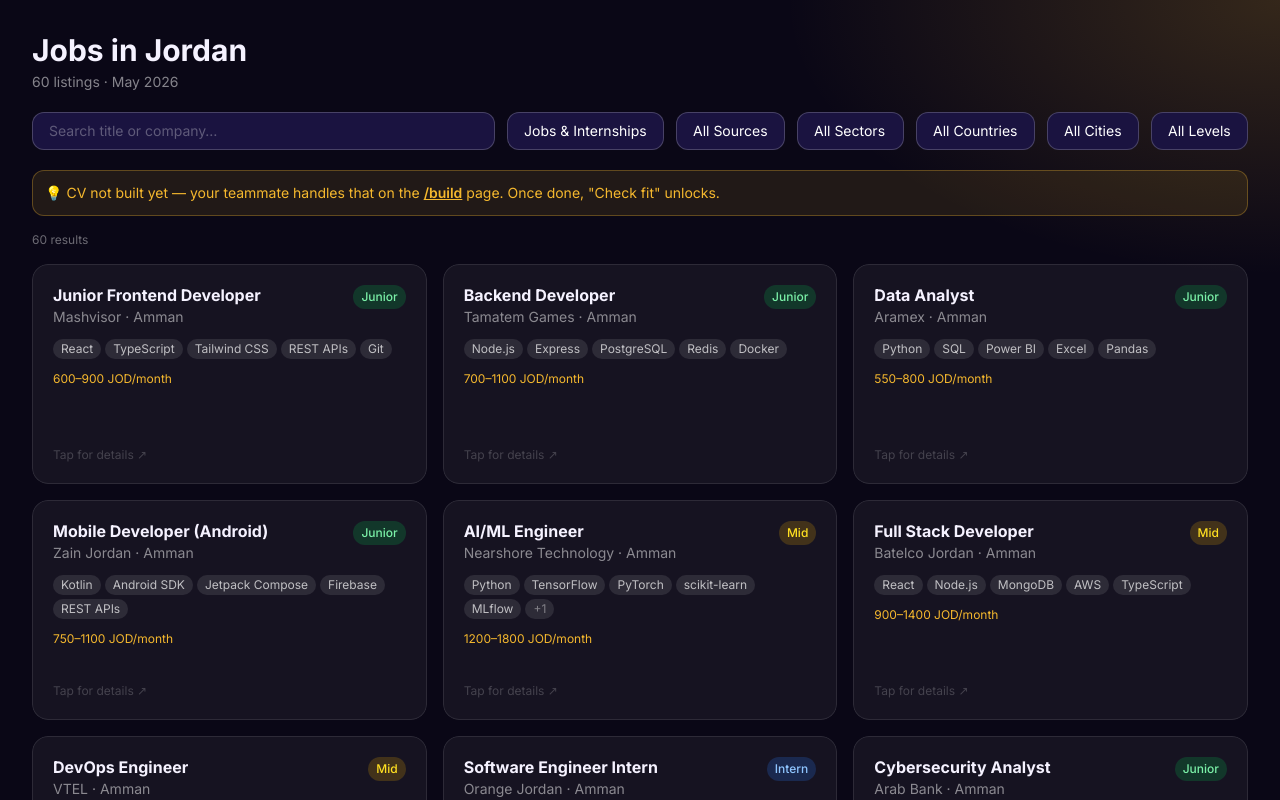
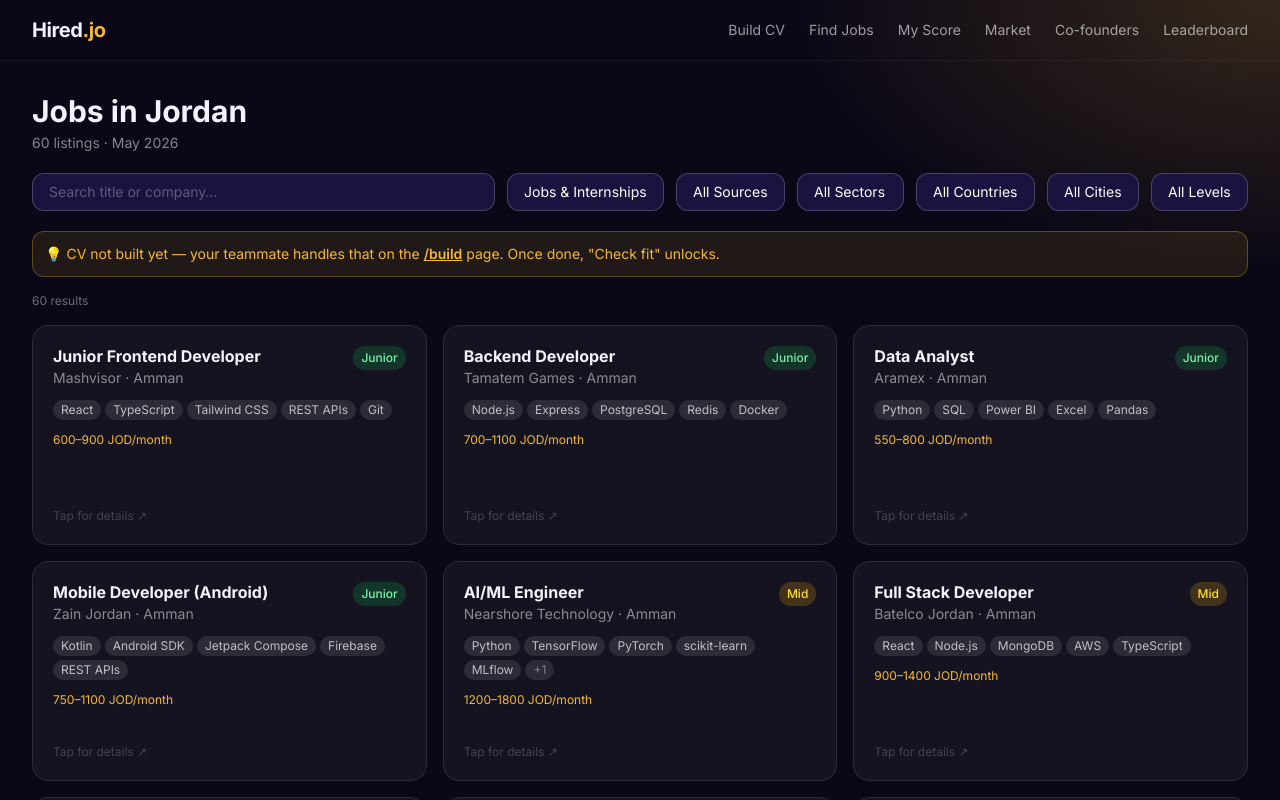
Before and after one commit to Husamalj/hired-jo, a Next.js app: page /jobs in a window 1280 px wide. Shown: the top 800 px of the page. Built offline with nearby package versions, Linux system fonts and the light colour scheme.

Commit message:
feat(nav): add Navbar to all pages; fix LIVE badge; rewrite TRACK_B_DONE.md for teammates

```diff
--- a/app/cofounder/page.tsx
+++ b/app/cofounder/page.tsx
@@ -1,5 +1,6 @@
 "use client";
 import { useState } from "react";
+import { Navbar } from "@/components/Navbar";
 
 type Match = {
   id: number;
@@ -62,7 +63,9 @@ export default function CofounderPage() {
   }
 
   return (
-    <main className="px-8 py-8 max-w-2xl mx-auto">
+    <>
+      <Navbar />
+      <main className="px-8 py-8 max-w-2xl mx-auto">
       <h1 className="text-3xl font-bold mb-2">Find My Co-founder</h1>
       <p className="text-white/60 mb-8">
         Register your profile, then get matched with complementary founders in Jordan.
@@ -172,5 +175,6 @@ export default function CofounderPage() {
         </div>
       )}
     </main>
+    </>
   );
 }
--- a/app/dashboard/page.tsx
+++ b/app/dashboard/page.tsx
@@ -1,13 +1,27 @@
 import { DashboardCharts } from "@/components/DashboardCharts";
+import { Navbar } from "@/components/Navbar";
 
 export default function DashboardPage() {
   return (
-    <main className="px-8 py-8">
-      <h1 className="text-3xl font-bold mb-2">Jordan Job Market — Live</h1>
+    <>
+      <Navbar />
+      <main className="px-8 py-8">
+      <div className="flex items-center gap-3 mb-1">
+        <h1 className="text-3xl font-bold">Jordan Job Market</h1>
+        {/* pulsing live badge */}
+        <span className="flex items-center gap-1.5 px-2.5 py-1 rounded-full bg-red-500/15 border border-red-500/30 text-red-400 text-xs font-semibold">
+          <span className="relative flex h-2 w-2">
+            <span className="animate-ping absolute inline-flex h-full w-full rounded-full bg-red-400 opacity-75" />
+            <span className="relative inline-flex rounded-full h-2 w-2 bg-red-500" />
+          </span>
+          LIVE
+        </span>
+      </div>
       <p className="text-white/60 mb-6">
-        Real jobs scraped from Akhtaboot, Bayt, and Wuzzuf. Updated May 2026.
+        Real jobs scraped from Akhtaboot, Bayt, Wuzzuf &amp; Fursa. Updated May 2026.
       </p>
       <DashboardCharts />
     </main>
+    </>
   );
 }
--- a/app/jobs/page.tsx
+++ b/app/jobs/page.tsx
@@ -1,6 +1,7 @@
 "use client";
 import { useEffect, useMemo, useState } from "react";
 import { JobCard } from "@/components/JobCard";
+import { Navbar } from "@/components/Navbar";
 import jobs from "../../data/jobs.json";
 import type { Job } from "@/lib/types";
 
@@ -91,7 +92,9 @@ export default function JobsPage() {
   );
 
   return (
-    <main className="px-8 py-8">
+    <>
+      <Navbar />
+      <main className="px-8 py-8">
       <h1 className="text-3xl font-bold mb-1">
         {isInternships ? "Internships" : "Jobs in Jordan"}
       </h1>
@@ -178,5 +181,6 @@ export default function JobsPage() {
         {filtered.map((j) => <JobCard key={j.id} job={j} cv={cv} />)}
       </div>
     </main>
+    </>
   );
 }
--- a/app/leaderboard/page.tsx
+++ b/app/leaderboard/page.tsx
@@ -1,5 +1,6 @@
 "use client";
 import { useEffect, useState } from "react";
+import { Navbar } from "@/components/Navbar";
 
 type Entry = {
   id: number;
@@ -29,18 +30,24 @@ export default function LeaderboardPage() {
   }, []);
 
   return (
-    <main className="px-8 py-8 max-w-2xl mx-auto">
-      <div className="flex items-center justify-between mb-6">
-        <div>
+    <>
+      <Navbar />
+      <main className="px-8 py-8 max-w-2xl mx-auto">
+      <div className="mb-6">
+        <div className="flex items-start gap-3">
           <h1 className="text-3xl font-bold">Hired Score Leaderboard</h1>
-          <p className="text-white/50 text-sm mt-1">Live · refreshes every 5 s</p>
+          <span className="relative -top-1 mt-0.5 ml-1 text-xs px-3 py-1 rounded-full bg-green-500/20 text-green-400 animate-pulse whitespace-nowrap">
+            ● LIVE
+          </span>
         </div>
-        <span className="text-xs px-3 py-1 rounded-full bg-green-500/20 text-green-400 animate-pulse">
-          ● LIVE
-        </span>
+        <p className="text-white/50 text-sm mt-1">Live · refreshes every 5 s</p>
       </div>
 
-      {loading && <p className="text-white/40 animate-pulse">Loading…</p>}
+      {loading && (
+        <div className="flex justify-center items-center py-24">
+          <p className="text-white/40 animate-pulse">Loading…</p>
+        </div>
+      )}
 
       {!loading && entries.length === 0 && (
         <div className="text-center py-12 text-white/40">
@@ -77,5 +84,6 @@ export default function LeaderboardPage() {
         ))}
       </div>
     </main>
+    </>
   );
 }
--- a/app/score/page.tsx
+++ b/app/score/page.tsx
@@ -1,6 +1,7 @@
 "use client";
 import { useEffect, useState } from "react";
 import { HiredScoreCard } from "@/components/HiredScore";
+import { Navbar } from "@/components/Navbar";
 import type { CV, HiredScore } from "@/lib/types";
 
 export default function ScorePage() {
@@ -40,6 +41,8 @@ export default function ScorePage() {
 
   if (!hasCV) {
     return (
+      <>
+        <Navbar />
         <main className="px-8 py-16 text-center">
           <h1 className="text-3xl font-bold mb-4">Get Your Hired Score</h1>
           <p className="text-white/60">
@@ -49,10 +52,13 @@ export default function ScorePage() {
             </a>
           </p>
         </main>
+      </>
     );
   }
 
   return (
+    <>
+      <Navbar />
       <main className="px-8 py-8 max-w-xl mx-auto">
       <h1 className="text-3xl font-bold mb-2">Your Hired Score</h1>
       <p className="text-white/60 mb-6">
@@ -87,5 +93,6 @@ export default function ScorePage() {
         </p>
       )}
     </main>
+    </>
   );
 }
--- /dev/null
+++ b/components/Navbar.tsx
@@ -0,0 +1,27 @@
+import Link from "next/link";
+
+const links = [
+  { href: "/build", label: "Build CV" },
+  { href: "/jobs", label: "Find Jobs" },
+  { href: "/score", label: "My Score" },
+  { href: "/dashboard", label: "Market" },
+  { href: "/cofounder", label: "Co-founders" },
+  { href: "/leaderboard", label: "Leaderboard" },
+];
+
+export function Navbar() {
+  return (
+    <nav className="flex items-center justify-between px-8 py-4 border-b border-white/5">
+      <Link href="/" className="font-display font-bold text-xl tracking-tight">
+        Hired<span style={{ color: "var(--gold)" }}>.jo</span>
+      </Link>
+      <div className="hidden md:flex gap-6 text-sm text-white/60">
+        {links.map(({ href, label }) => (
+          <Link key={href} href={href} className="hover:text-white transition-colors">
+            {label}
+          </Link>
+        ))}
+      </div>
+    </nav>
+  );
+}
```
Also changed, not shown: 1 other file (tests, documents, lock files or other folders). Lines whose indentation alone changed are shown as unchanged.
